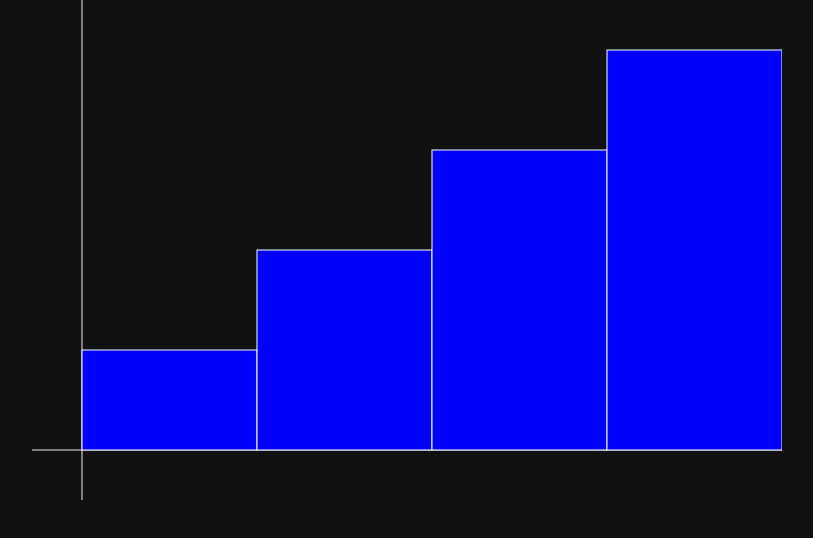
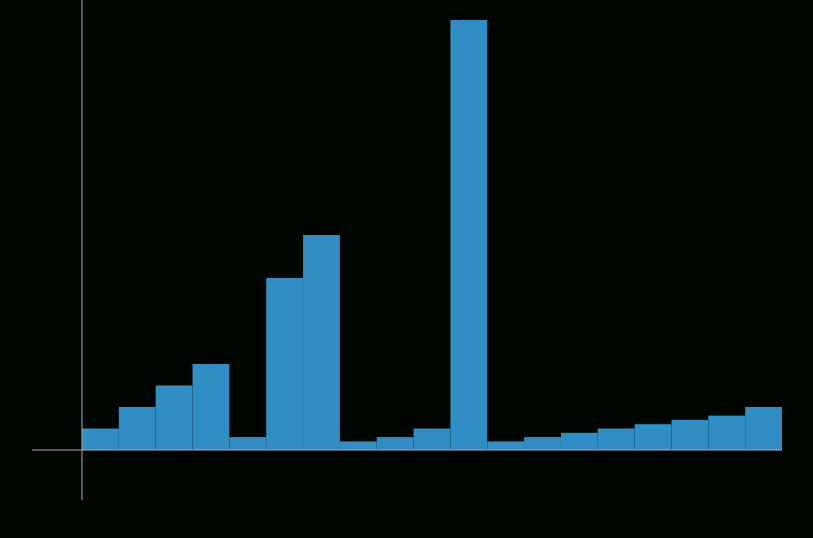
Before and after one commit to Luke-zhang-04/jitto-challenge, a React (Vite) app: page / in a window 1280 px wide. Shown: the top 538 px of the page, without its empty margins (233-1046 px from the left). Built offline with nearby package versions, Linux system fonts and the light colour scheme.

Commit message:
feat: add scaling

```diff
--- a/src/App.tsx
+++ b/src/App.tsx
@@ -5,7 +5,7 @@ export const App: React.FC = () => {
     return (
         <div className={styles.contentContainer}>
             <BarGraph
-                data={[5, 10, 15, 20]}
+                data={[5, 10, 15, 20, 3, 40, 50, 2, 3, 5, 100, 2, 3, 4, 5, 6, 7, 8, 10]}
                 labels={["label 3", "label 4", "label 2", "label 1"]}
             />
         </div>
--- a/src/components/bar-graph/index.module.scss
+++ b/src/components/bar-graph/index.module.scss
@@ -5,6 +5,5 @@
 }
 
 .bar {
-  fill: blue;
-  stroke: white;
+  fill: variables.$primary-color;
 }
--- a/src/components/bar-graph/index.tsx
+++ b/src/components/bar-graph/index.tsx
@@ -8,15 +8,39 @@ export interface BarGraphProps {
 const width = 750
 const height = 500
 const axisPadding = 50
-const topPadding = 50
+const topPadding = 20
 
 export const BarGraph: React.FC<BarGraphProps> = ({data}) => {
     const max = Math.max(...data)
     const min = Math.min(...data)
-    const barWidth = (width - axisPadding) / data.length
+    let barSpacing = (width - axisPadding) / (data.length + 1) / data.length
+
+    // For large amounts of data, remove spaces between bars
+    if (barSpacing < 5) {
+        barSpacing = 0
+    }
+
+    const barWidth = (width - axisPadding - barSpacing) / data.length - barSpacing
 
     return (
         <svg width={width} height={height} viewBox={`0 0 ${width} ${height}`}>
+            {data.map((value, index) => {
+                const barHeight = (height - axisPadding - topPadding) * (value / max)
+                const barX =
+                    axisPadding +
+                    barSpacing +
+                    ((width - axisPadding - barSpacing) / data.length) * index
+
+                return (
+                    <rect
+                        x={barX}
+                        y={height - barHeight - axisPadding}
+                        width={barWidth}
+                        height={barHeight}
+                        className={styles.bar}
+                    ></rect>
+                )
+            })}
             <line
                 x1={axisPadding}
                 y1={0}
@@ -31,20 +55,6 @@ export const BarGraph: React.FC<BarGraphProps> = ({data}) => {
                 y2={height - axisPadding}
                 className={styles.axis}
             ></line>
-            {data.map((value, index) => {
-                const barHeight = (height - axisPadding - topPadding) * (value / max)
-                const barX = axisPadding + ((width - axisPadding) / data.length) * index
-
-                return (
-                    <rect
-                        x={barX}
-                        y={height - barHeight - axisPadding}
-                        width={barWidth}
-                        height={barHeight}
-                        className={styles.bar}
-                    ></rect>
-                )
-            })}
         </svg>
     )
 }
--- a/src/variables.scss
+++ b/src/variables.scss
@@ -1,2 +1,6 @@
-$background-color: #111;
-$foreground-color: #eee;
+// https://coolors.co/000500-acadbc-2e4057-205f83-ff5f29
+
+$background-color: #000500;
+$foreground-color: #acadbc;
+$primary-color: #308ec5;
+$secondary-color: #2e4057;
```
